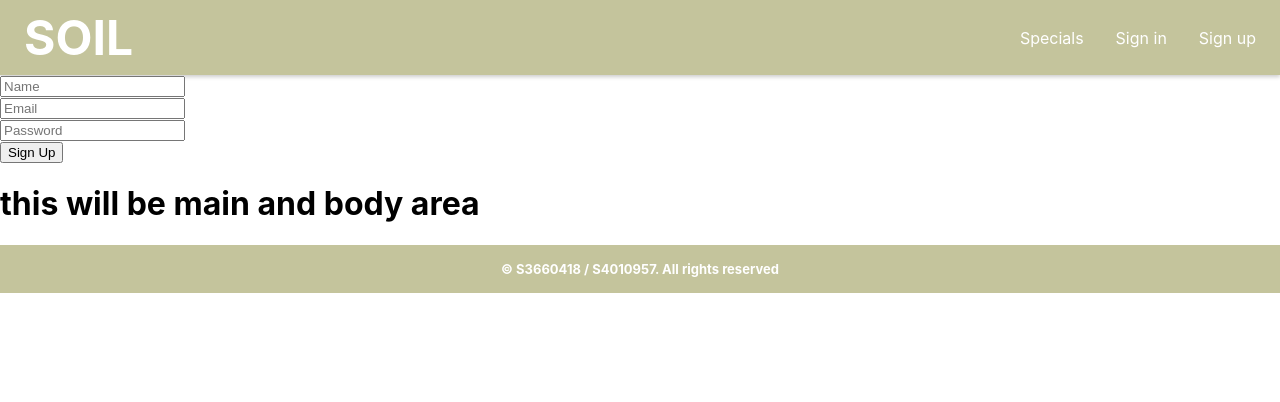
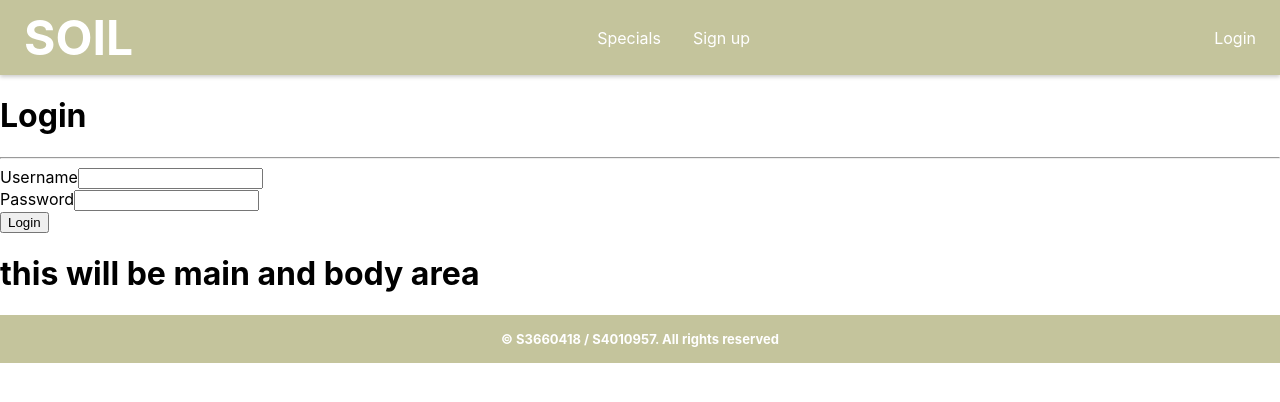
Before and after one commit to Husny3/s3660418-s4010957-a1, a React (Create React App) app: page /login in a window 1280 px wide. Shown: the top 402 px of the page. Built offline with nearby package versions, Linux system fonts and the light colour scheme.

Commit message:
updated sign in to work and also fixed navbar issues

```diff
--- a/src/App.css
+++ b/src/App.css
@@ -49,20 +49,19 @@
   display: flex;
   justify-content: space-between;
   align-items: center;
-  gap: 2rem;
   padding: 0 1rem;
   box-shadow: 0 2px 4px rgba(0, 0, 0, 0.2);
 }
 
-.navbar ul {
+.navbar .navbar-nav {
+  display: flex;
+  gap: 1rem;
+  list-style: none;
   padding: 0;
   margin: 0;
-  list-style: none;
-  gap: 1rem;
-  display: flex;
 }
 
-.site-title {
+.navbar-brand {
   font-size: 3rem;
   font-weight: bold;
   text-transform: uppercase;
@@ -71,11 +70,8 @@
 .navbar a {
   color: inherit;
   text-decoration: none;
-  height: 100%;
-  display: flex;
-  align-items: center;
   padding: 0.5rem;
-  transition: background-color 0.3s ease; /*white  - beige transistion use background color in hover to adjust */
+  transition: background-color 0.3s ease;
   border-radius: 15%;
 }
 
@@ -91,3 +87,14 @@
   text-align:center;
   font-size: small;
 }
+
+
+/* .banner {
+  margin: -15px 0 0 0;
+  padding: 0;
+  height: 50vh;
+  background-image: url('./imgs/banner.jpg');
+  background-size: cover;
+  background-repeat: no-repeat;
+  padding-bottom: -90%;
+} */
--- a/src/App.jsx
+++ b/src/App.jsx
@@ -9,17 +9,18 @@ import Footer from './Components/Footer';
 import Main from './Components/Main';
 import Home from './pages/Home';
 import Form from "./pages/Form";
+import { getUser, removeUser } from './data/repository'
 
 
 function App() {
-  const [username, setUsername] = useState();
+  const [username, setUsername] = useState(getUser());
 
   const loginUser = (username) => {
     setUsername(username);
   }
 
   const logoutUser = () => {
-  ;
+    removeUser();
     setUsername(null);
   }
 
--- a/src/Components/Navbar.jsx
+++ b/src/Components/Navbar.jsx
@@ -1,57 +1,47 @@
-import React, { useState, useEffect } from "react";
+import React from "react";
 import { Link } from "react-router-dom";
 
 function Navbar(props) {
-  const [isLoggedIn, setIsLoggedIn] = useState(false); // State variable to track login status
-
-  // Function to handle logout
-  const logout = () => {
-    localStorage.removeItem("signUp");
-    setIsLoggedIn(false); // Update login status
-    window.location.reload();
-  };
-
-  // Effect to check login status when component mounts
-  useEffect(() => {
-    // Check if user is already logged in
-    const loggedInUser = localStorage.getItem("signUp");
-    if (loggedInUser) {
-      setIsLoggedIn(true);
-    }
-  }, []);
+  const isLoggedIn = props.username !== null;
 
   return (
     <nav className="navbar">
-      <Link to="/" className="site-title">
-        SOIL
-      </Link>
-      <ul className="navbar-items">
-        <li className="active">
-          <Link to="/Specials">Specials</Link>
+      <Link className="navbar-brand" to="/">SOIL</Link>
+      <ul className="navbar-nav">
+        <li className="nav-item">
+          <Link className="nav-link" to="/Specials">Specials</Link>
         </li>
-        {!isLoggedIn && ( // Render Sign in and Sign up buttons when not logged in
+        {!isLoggedIn && (
           <>
-            <li className="active">
-              <Link to="/Login">Sign in</Link>
-            </li>
-            <li className="active">
-              <Link to="/Form">Sign up</Link>
+            <li className="nav-item">
+              <Link className="nav-link" to="/Form">Sign up</Link>
             </li>
           </>
         )}
-        {isLoggedIn && ( // Render Logout button when logged in
-          <li>
-          <Link className="nav-link" to="/Profile"> Profile </Link>
+        {isLoggedIn && (
+          <li className="nav-item">
+            <Link className="nav-link" to="/profile">My Profile</Link>
           </li>
         )}
-        {isLoggedIn && ( // Render Profile link when logged in
-          <li>
-          <Link className="nav-link" to="/login" onClick={logout}> Logout </Link>
+      </ul>
+      <ul className="navbar-nav">
+        {isLoggedIn && (
+          <>
+            <li className="nav-item">
+              <span className="nav-link text-light">Welcome, {props.username}</span>
+            </li>
+            <li className="nav-item">
+              <Link className="nav-link" to="/login" onClick={props.logoutUser}>Logout</Link>
+            </li>
+          </>
+        )}
+        {!isLoggedIn && (
+          <li className="nav-item">
+            <Link className="nav-link" to="/login">Login</Link>
           </li>
         )}
       </ul>
     </nav>
   );
 }
-
 export default Navbar;
--- /dev/null
+++ b/src/data/repository.jsx
@@ -0,0 +1,84 @@
+
+const USERS_KEY = "usersDB";
+const USER_KEY = "loggedinuser";
+
+
+// Initialise local storage "users" with data, if the data is already set this function returns immediately.
+function initUsers() {
+  // Stop if data is already initialised.
+  if(localStorage.getItem(USERS_KEY) !== null)
+    return;
+
+  // User data is hard-coded, passwords are in plain-text.
+
+  const users = [
+    { username: "test", password: "pass", dateCreated:"12/12/12"}
+  ];
+    localStorage.setItem(USERS_KEY, JSON.stringify(users));
+
+}
+
+function getUsers() {
+  // Extract user data from local storage.
+  const data = localStorage.getItem(USERS_KEY);
+
+  // Convert data to objects.
+  return JSON.parse(data);
+}
+
+// NOTE: In this example the login is also persistent as it is stored in local storage.
+function verifyUser(email, password) {
+  const users = getUsers();
+
+  let user = users[email]
+  if (user !== undefined) {
+    let userPass = user.password
+    if(userPass === password) {
+      setUser(user,email);
+      return true;
+    }
+  }
+
+  return false;
+}
+
+function setUser(user,email) {
+  localStorage.setItem(USER_KEY, email);
+  localStorage.setItem(USER_KEY, user.dateCreated);
+  localStorage.setItem(USER_KEY, user.fullname);
+
+
+
+
+}
+
+function getUser() {
+  return localStorage.getItem(USER_KEY);
+}
+
+function removeUser() {
+  localStorage.removeItem(USER_KEY);
+}
+
+function addUser(email, password, name,) {
+  // Retrieve existing users from local storage or initialize an empty object
+  const users = JSON.parse(localStorage.getItem(USERS_KEY)) || {};
+
+  const dateCreated = new Date();
+  localStorage.setItem('dateCreated', dateCreated);
+
+  // Add the new user to the users object
+  users[email] = { password: password, name: name, dateCreated: dateCreated };
+
+  // Save the updated users object back to local storage
+  localStorage.setItem(USERS_KEY, JSON.stringify(users));
+}
+
+export {
+  addUser,
+  initUsers,
+  verifyUser,
+  getUser,
+  removeUser,
+
+}
--- a/src/pages/Form.jsx
+++ b/src/pages/Form.jsx
@@ -1,16 +1,20 @@
 import React, { useState } from "react";
+import { addUser } from "../data/repository";
+
 
 
 const Form = () => {
 
-    const [username, setUsername] = useState('');
+    const [email, setEmail] = useState('');
     const [password, setPassword] = useState('');
-    const [email, setEmail] = useState('');
-    const [fullName, setFullname] = useState('');
+    const [fullname, setFullname] = useState('');
+    const dateCreated = addUser(email, password, fullname);
 
-    function onChangeUsername(e) {
-        setUsername(e.target.value)
+
+    function onChangeEmail(e) {
+        setEmail(e.target.value)
     }
+
     function onChangePassword(e) {
         setPassword(e.target.value)
     }
@@ -18,54 +22,48 @@ const Form = () => {
     function onChangeFullname(e) {
         setFullname(e.target.value)
     }
-    function onChangeEmail(e) {
-        setEmail(e.target.value)
-    }
 
     function onSubmit(e) {
         e.preventDefault()
-        localStorage.setItem('username', username);
+
+        localStorage.setItem('username', email);
         localStorage.setItem('password', password);
-        localStorage.setItem('fullname', fullName);
-        localStorage.setItem('email', email);
+        localStorage.setItem('fullname',fullname);
+
+        let addError = addUser(email,password,fullname,dateCreated)
+        if (addError !== undefined) {
+            alert(addError)
+
+        }
+        return;
     }
 
-    function getData() {
-        console.log(localStorage.getItem('username'));
-        console.log(localStorage.getItem('password'))
-        console.log(localStorage.getItem('fullname'));
-        console.log(localStorage.getItem('email'))
-    }
-
-
+    // function getData() {
+    //     console.log(localStorage.getItem('password'));
+    //     console.log(localStorage.getItem('email'));
+    //     console.log(localStorage.getItem('fullname'));
+    // }
     return (
         <>
             <div>
-                <h1>Sign in </h1>
+                <h1>signup now</h1>
 
                 <div>
                     <form onSubmit={onSubmit}>
                         <div>
-                            <label>Username</label>
-                            <input type="text" value={username} onChange={onChangeUsername} />
+                            <label>Email</label>
+                            <input type="text" value={email} onChange={onChangeEmail} />
                         </div>
                         <div>
                             <label>Password</label>
                             <input type="password" value={password} onChange={onChangePassword} />
                         </div>
                         <div>
-                            <label>Full name</label>
-                            <input type="text" value={fullName} onChange={onChangeFullname} />
-                        </div>
-                        <div>
-                            <label>Email</label>
-                            <input type="text" value={email} onChange={onChangeEmail} />
+                            <label>Full Name</label>
+                            <input type="fullname" value={fullname} onChange={onChangeFullname} />
                         </div>
                         <button type="submit">Submit</button>
-
-                        {/**Consol testing see if user data saved locally */}
                     </form>
-                        <button type="button" onClick={getData}>Get Data</button>
                 </div>
             </div>
         </>
--- a/src/pages/Login.jsx
+++ b/src/pages/Login.jsx
@@ -1,73 +1,85 @@
-import React, { useEffect, useRef, useState } from "react";
-import Home from "./Home";
+import React, { useState } from "react";
+import { useNavigate } from "react-router-dom";
+import { verifyUser } from "../data/repository";
 
-function SignInSignupWithLocalStorage(){
-   const name=useRef()
-   const email=useRef()
-   const password=useRef()
-   const [showHome,setShowHome]=useState(false)
-   const [show,setShow]=useState(false)
-    const localSignUp=localStorage.getItem("signUp")
-    const localEmail=localStorage.getItem("email")
-    const localPassword=localStorage.getItem("password")
-    const localName=localStorage.getItem("name")
-   useEffect(()=>{
-    if(localSignUp){
-        setShowHome(true)
-    }
-    if(localEmail){
-        setShow(true)
-    }
-   })
-   const handleClick=()=>{
-       if(name.current.value&&email.current.value&&password.current.value)
-      {
-        localStorage.setItem("name",name.current.value)
-        localStorage.setItem("email",email.current.value)
-        localStorage.setItem("password",password.current.value)
-        localStorage.setItem("signUp",email.current.value)
-        alert("Account created successfully!!")
-        window.location.reload()
-      }
+
+
+function Login(props) {
+  const [fields, setFields] = useState({ username: "", password: ""});
+  const [errorMessage, setErrorMessage] = useState(null);
+  const navigate = useNavigate();
+
+  // Generic change handler.
+  const handleInputChange = (event) => {
+    const name = event.target.name;
+    const value = event.target.value;
+
+    // Copy fields.
+    const temp = { username: fields.username, password: fields.password};
+    // OR use spread operator.
+    // const temp = { ...fields };
+
+    // Update field and state.
+    temp[name] = value;
+    setFields(temp);
   }
 
-   const handleSignIn=()=>{
-    if(email.current.value==localEmail&&password.current.value==localPassword){
-        localStorage.setItem("signUp",email.current.value)
-        window.location.reload()
-    }else{
-        alert("Please Enter valid Credential")
+  const handleSubmit = (event) => {
+    event.preventDefault();
+
+    const verified = verifyUser(fields.username, fields.password);
+
+    // If verified login the user.
+    if(verified === true) {
+      props.loginUser(fields.username);
+
+      // Navigate to the home page.
+      navigate("/home");
+
+      return;
     }
+
+
+
+    // Reset password field to blank.
+    const temp = { ...fields };
+    temp.password = "";
+    setFields(temp);
+
+    // Set error message.
+    setErrorMessage("Username and / or password invalid, please try again.");
   }
-    return(
+
+  return (
     <div>
-            {showHome?<Home/>:
-            (show?
-                <div className="container">
-                        <h1>Hello {localName}</h1>
-                        <div className="input_space">
-                            <input placeholder="Email" type='text' ref={email} />
+      <h1>Login</h1>
+      <hr />
+      <div className="row">
+        <div className="col-md-6">
+          <form onSubmit={handleSubmit}>
+            <div className="form-group">
+              <label htmlFor="username" className="control-label">Username</label>
+              <input name="username" id="username" className="form-control"
+                value={fields.username} onChange={handleInputChange} />
             </div>
-                        <div className="input_space">
-                            <input placeholder="Password" type='password' ref={password} />
+            <div className="form-group">
+              <label htmlFor="password" className="control-label">Password</label>
+              <input type="password" name="password" id="password" className="form-control"
+                value={fields.password} onChange={handleInputChange} />
             </div>
-                        <button onClick={handleSignIn}>Sign In</button>
+            <div className="form-group">
+              <input type="submit" className="btn btn-primary" value="Login" />
             </div>
-                :
-                <div className="container">
-                        <div className="input_space">
-                            <input placeholder="Name" type='text' ref={name} />
+            {errorMessage !== null &&
+              <div className="form-group">
+                <span className="text-danger">{errorMessage}</span>
               </div>
-                        <div className="input_space">
-                            <input placeholder="Email" type='text' ref={email} />
+            }
+          </form>
         </div>
-                        <div className="input_space">
-                            <input placeholder="Password" type='password' ref={password} />
       </div>
-                        <button onClick={handleClick}>Sign Up</button>
-                </div>)
-            }
     </div>
   );
 }
-export default SignInSignupWithLocalStorage;
+
+export default Login;
```
Also changed, not shown: src/pages/Home.js (+3 -8 lines), src/pages/Profile.jsx (+22 -2 lines), 1 other file (tests, documents, lock files or other folders). Lines whose indentation alone changed are shown as unchanged.
